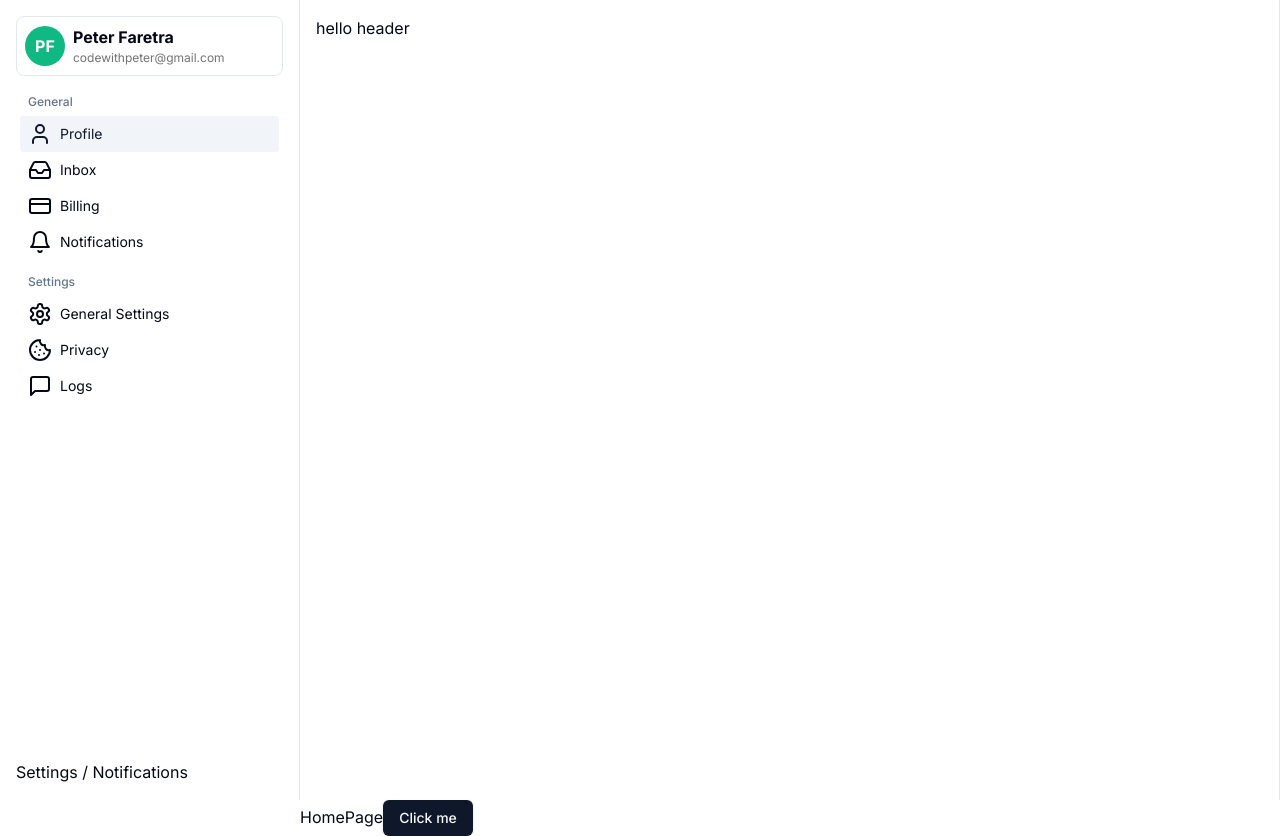
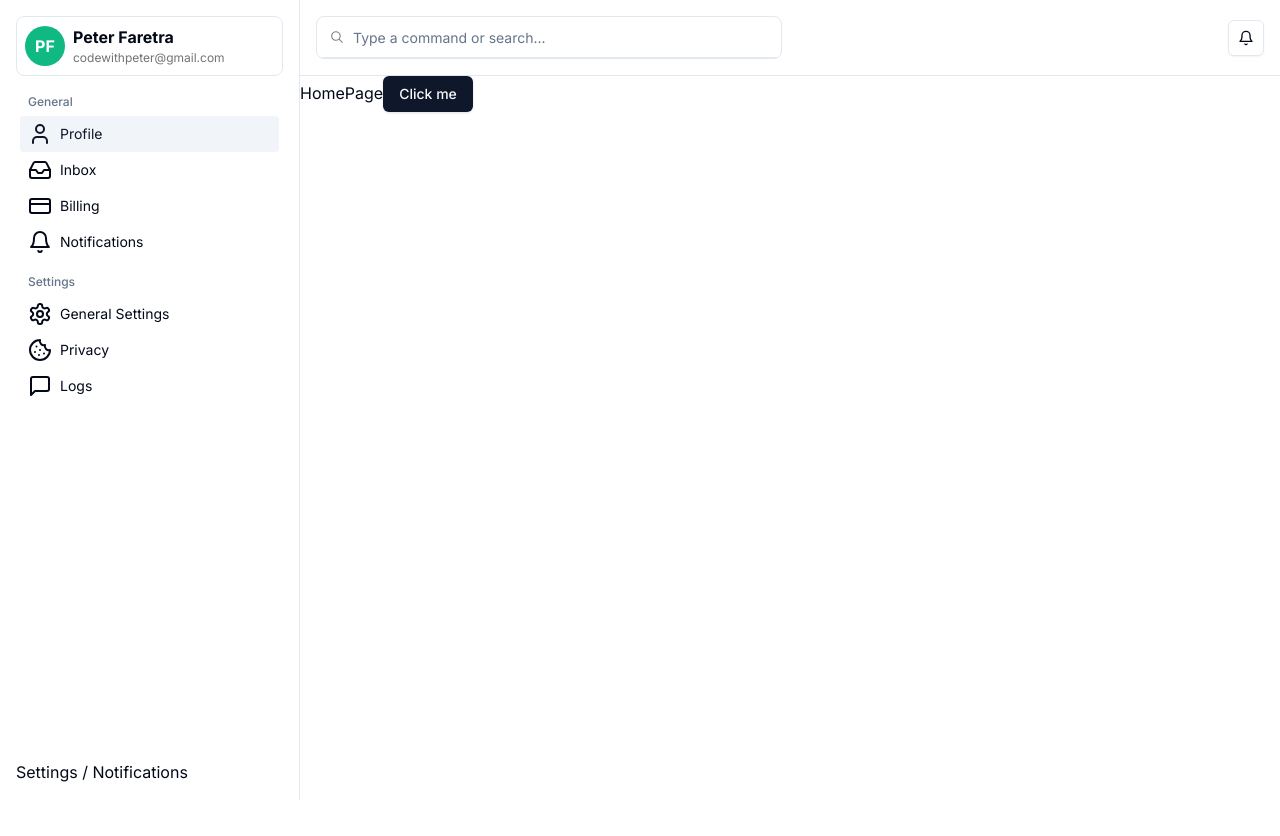
Before and after one commit to peterston-e/DeMask, a Next.js app: page / in a window 1280 px wide. After the commit the page ends 800 px from the top, so only its background shows below. Built offline with nearby package versions, Linux system fonts and the light colour scheme.

Commit message:
saving point2

```diff
--- /dev/null
+++ b/src/components/Command.tsx
@@ -0,0 +1,69 @@
+"use client";
+import {
+	CalendarIcon,
+	EnvelopeClosedIcon,
+	FaceIcon,
+	GearIcon,
+	PersonIcon,
+	RocketIcon,
+} from "@radix-ui/react-icons";
+
+import {
+	Command,
+	CommandEmpty,
+	CommandGroup,
+	CommandInput,
+	CommandItem,
+	CommandList,
+	CommandSeparator,
+	CommandShortcut,
+} from "@/components/ui/command";
+// import { useState } from "react";
+
+export function CommandDemo() {
+	// const [open, setOpen] = useState<boolean>(false);
+	const open = false;
+
+	return (
+		<Command className="rounded-lg border ">
+			<CommandInput placeholder="Type a command or search..." />
+			{open && (
+				<CommandList>
+					<CommandEmpty>No results found.</CommandEmpty>
+					<CommandGroup heading="Suggestions">
+						<CommandItem>
+							<CalendarIcon className="mr-2 h-4 w-4" />
+							<span>Calendar</span>
+						</CommandItem>
+						<CommandItem>
+							<FaceIcon className="mr-2 h-4 w-4" />
+							<span>Search Emoji</span>
+						</CommandItem>
+						<CommandItem>
+							<RocketIcon className="mr-2 h-4 w-4" />
+							<span>Launch</span>
+						</CommandItem>
+					</CommandGroup>
+					<CommandSeparator />
+					<CommandGroup heading="Settings">
+						<CommandItem>
+							<PersonIcon className="mr-2 h-4 w-4" />
+							<span>Profile</span>
+							<CommandShortcut>⌘P</CommandShortcut>
+						</CommandItem>
+						<CommandItem>
+							<EnvelopeClosedIcon className="mr-2 h-4 w-4" />
+							<span>Mail</span>
+							<CommandShortcut>⌘B</CommandShortcut>
+						</CommandItem>
+						<CommandItem>
+							<GearIcon className="mr-2 h-4 w-4" />
+							<span>Settings</span>
+							<CommandShortcut>⌘S</CommandShortcut>
+						</CommandItem>
+					</CommandGroup>
+				</CommandList>
+			)}
+		</Command>
+	);
+}
--- a/src/components/Header.tsx
+++ b/src/components/Header.tsx
@@ -1,6 +1,19 @@
 "use client";
+
+import { EnvelopeOpenIcon } from "@radix-ui/react-icons";
+import { CommandDemo } from "./Command";
+import { Button } from "@/components/ui/button";
+import { BellIcon } from "lucide-react";
+
 export default function Header() {
 	return (
-		<div className="flex gap-2 border-r min-h-screen p-4">hello header</div>
+		<div className="grid grid-cols-2 gap-4 border-b p-4">
+			<CommandDemo />
+			<div className="flex items-center justify-end">
+				<Button variant="outline" size="icon">
+					<BellIcon className=" h-4 w-4" />
+				</Button>
+			</div>
+		</div>
 	);
 }
```
